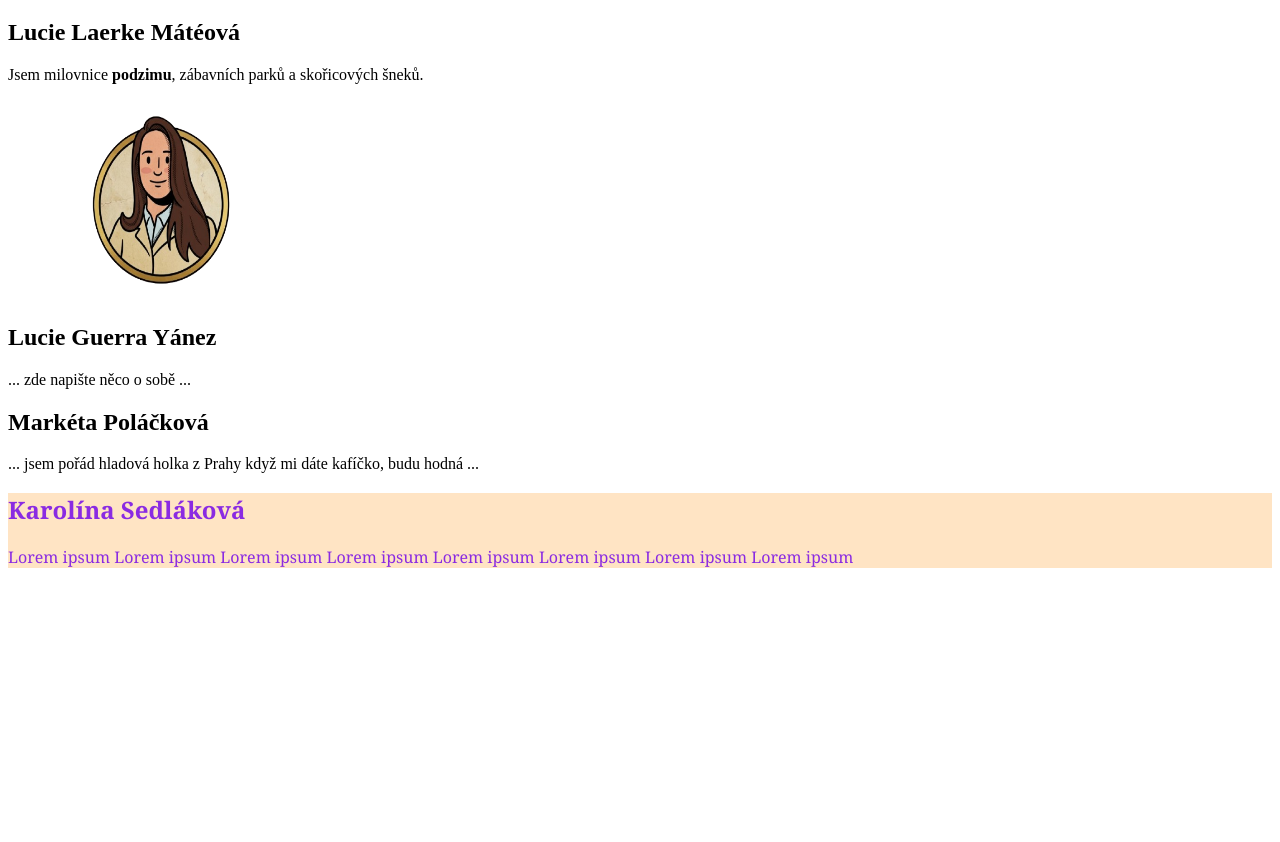
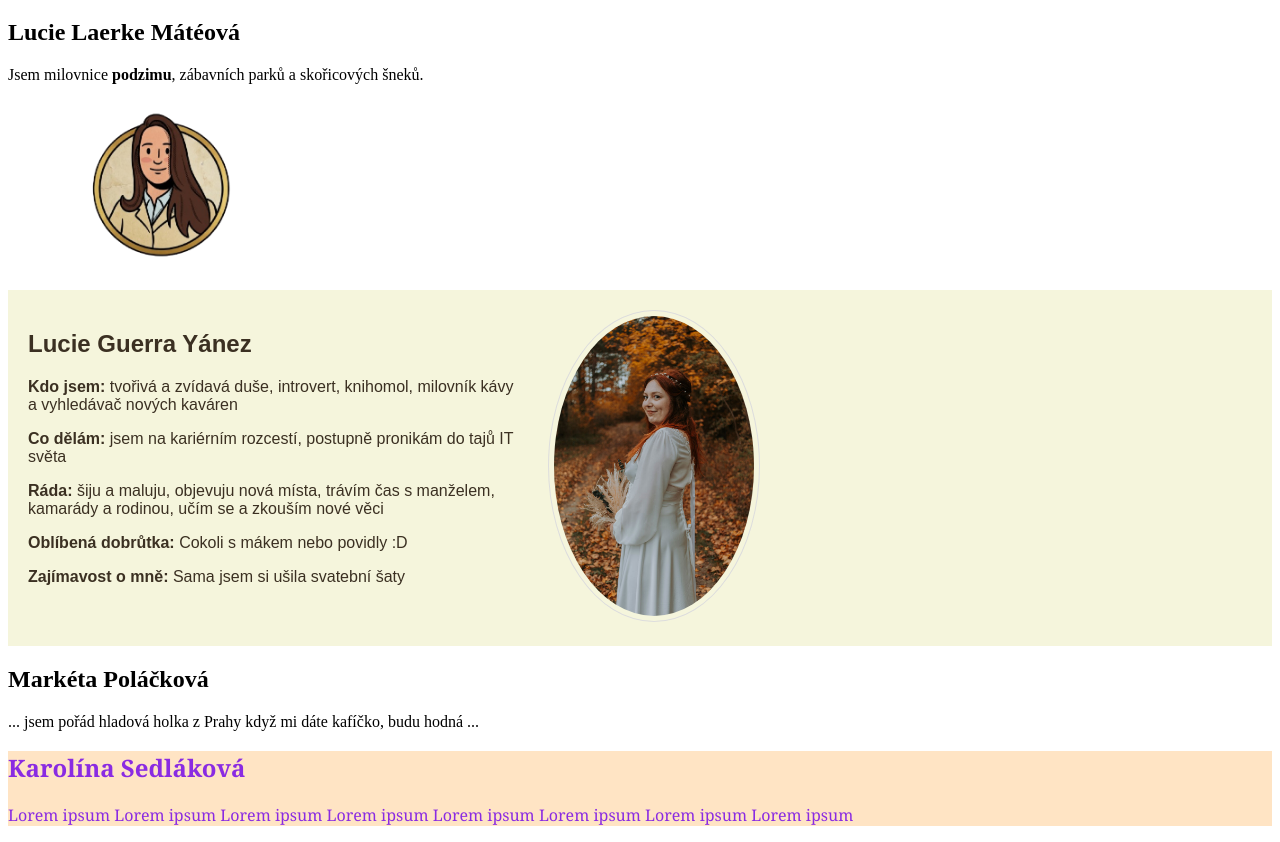
Before and after one commit to brumlablo/QAffeine, a plain HTML site: page index.html in a window 1280 px wide. Shown: the part 61-903 px from the top of the page. Before the commit the page ends 800 px from the top, so only its background shows below. Drawn offline with Linux system fonts and the light colour scheme.

Commit message:
adding description and img

```diff
--- a/index.html
+++ b/index.html
@@ -14,23 +14,52 @@
     <section id="LucieL">
       <h2>Lucie Laerke Mátéová</h2>
       <p>Jsem milovnice <b>podzimu</b>, zábavních parků a skořicových šneků.</p>
-      <p><img src="Lucie.png" alt="Lucie" width="300" height="200"></p>
+      <p><img src="Lucie.png" alt="Lucie" width="300" /></p>
     </section>
 
     <section id="LucieG">
-      <h2>Lucie Guerra Yánez</h2>
-      <p>... zde napište něco o sobě ...</p>
+      <div class="text-wrapper">
+        <h2>Lucie Guerra Yánez</h2>
+        <p>
+          <b>Kdo jsem: </b>tvořivá a zvídavá duše, introvert, knihomol, milovník
+          kávy a vyhledávač nových kaváren
+        </p>
+        <p>
+          <b>Co dělám:</b> jsem na kariérním rozcestí, postupně pronikám do tajů
+          IT světa
+        </p>
+        <p>
+          <b>Ráda:</b> šiju a maluju, objevuju nová místa, trávím čas s
+          manželem, kamarády a rodinou, učím se a zkouším nové věci
+        </p>
+        <p><b>Oblíbená dobrůtka: </b>Cokoli s mákem nebo povidly :D</p>
+        <p><b>Zajímavost o mně:</b> Sama jsem si ušila svatební šaty</p>
+      </div>
+      <div class="image-wrapper">
+        <img
+          src="lucyg_photo.jpg"
+          alt="lucieg"
+          class="imglugue"
+          width="200"
+          height="300"
+        />
+      </div>
     </section>
 
     <section id="MarketaP">
       <h2>Markéta Poláčková</h2>
-      <p>... jsem pořád hladová holka z Prahy
-        když mi dáte kafíčko, budu hodná ...</p>
+      <p>
+        ... jsem pořád hladová holka z Prahy když mi dáte kafíčko, budu hodná
+        ...
+      </p>
     </section>
 
     <section id="KarolinaS">
       <h2>Karolína Sedláková</h2>
-      <p> Lorem ipsum Lorem ipsum Lorem ipsum Lorem ipsum Lorem ipsum Lorem ipsum Lorem ipsum Lorem ipsum </p>
+      <p>
+        Lorem ipsum Lorem ipsum Lorem ipsum Lorem ipsum Lorem ipsum Lorem ipsum
+        Lorem ipsum Lorem ipsum
+      </p>
     </section>
   </body>
 </html>
--- a/mycss.css
+++ b/mycss.css
@@ -9,9 +9,23 @@ body {
 }
 
 #LucieG {
-  background-color: initial;
-  font-family: initial;
-  color: initial;
+  display: flex;
+  background-color: beige;
+  font-family: "Red Hat Display", sans-serif;
+  color: #3b3022;
+  padding: 20px 20px;
+}
+.text-wrapper {
+  width: 40%;
+  padding-right: 30px;
+}
+.img-wrapper {
+  padding: 30px;
+}
+.imglugue {
+  border: 1px solid #ddd;
+  padding: 5px;
+  border-radius: 50%;
 }
 
 #MarketaP {
@@ -21,7 +35,7 @@ body {
 }
 
 #KarolinaS {
-  background-color:bisque;
+  background-color: bisque;
   font-family: "Georgia";
-  color:blueviolet;
+  color: blueviolet;
 }
```
Also changed, not shown: lucyg_photo.jpg (added).
